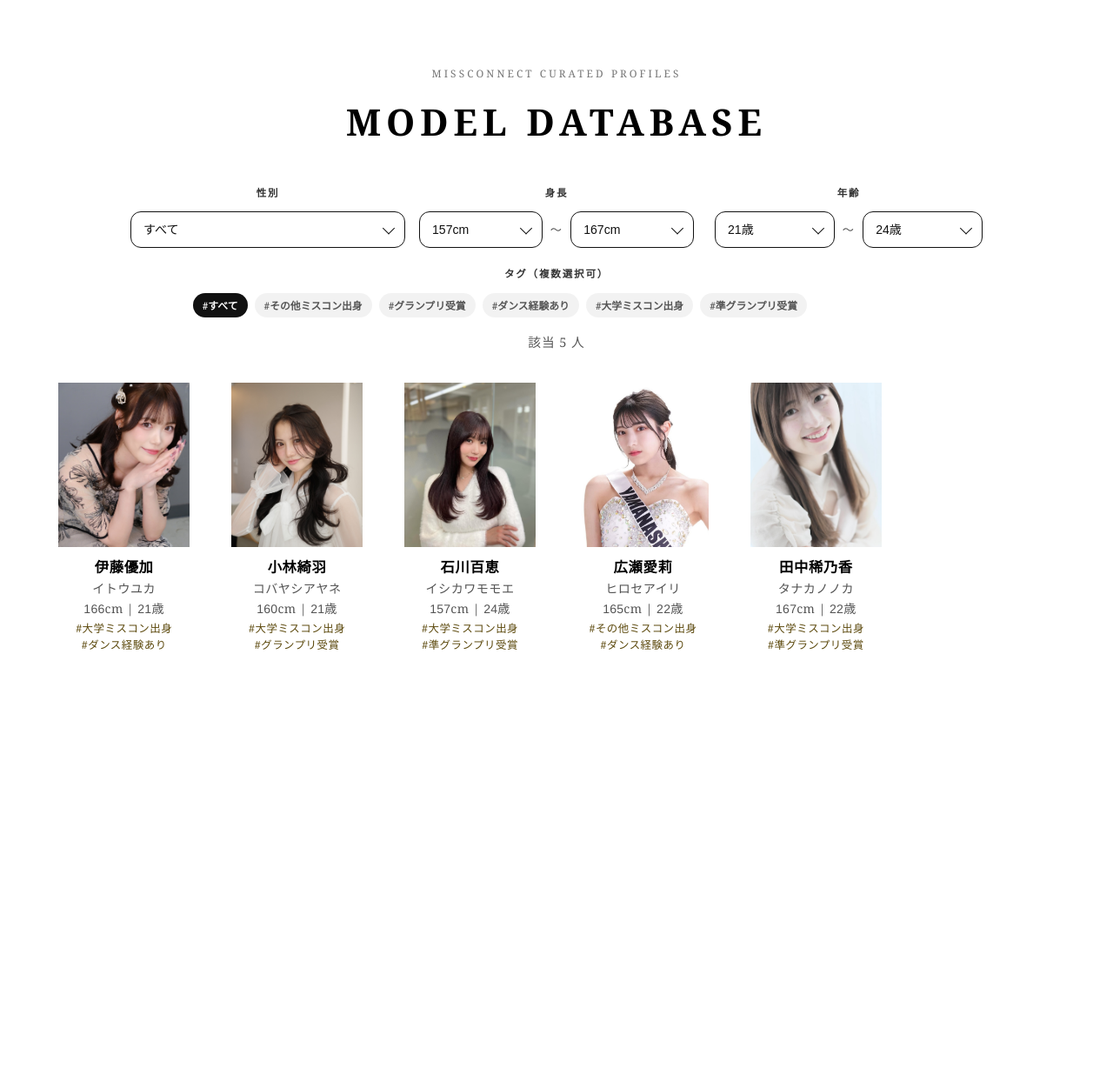
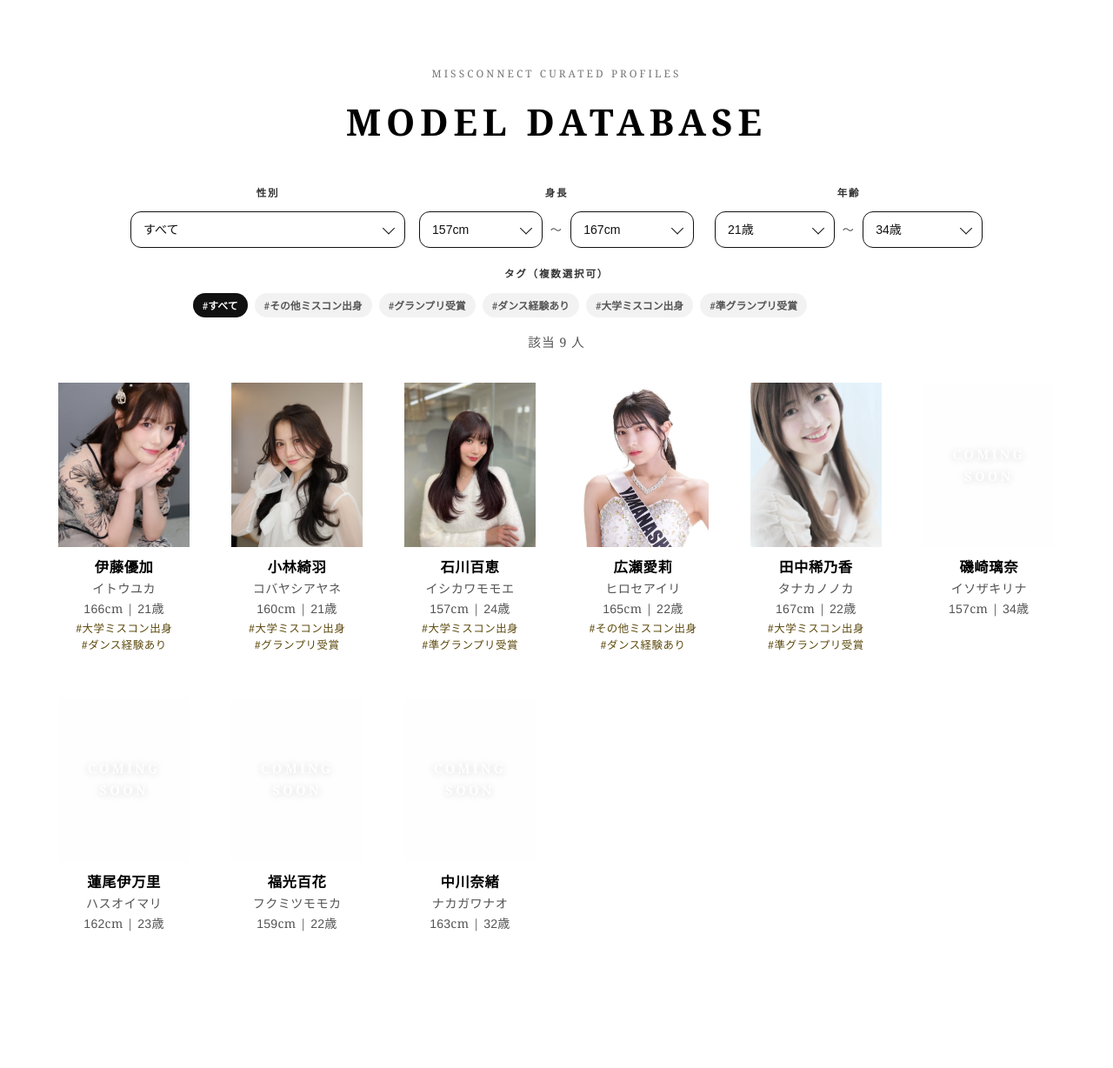
Before and after one commit to tkm-sano/entp, a Jekyll site: the page built from index.md, in a window 1280 px wide. Shown: the whole page at 87% size. Built offline with Jekyll 4.4.1, drawn with Linux system fonts in a browser that asks for light colours; before the commit the page ends 906 px from its top, so only the background shows below that; part of the change alters nothing that is shown.

Commit message:
chore: sync models from spreadsheet and media

```diff
--- a/_data/models.json
+++ b/_data/models.json
@@ -243,5 +243,113 @@
     "instagram_url": "https://www.instagram.com/nonoka_tanaka/",
     "x_url": "https://x.com/nonoka_tanaka",
     "tiktok_url": "https://www.tiktok.com/@nonoka.diary"
+  },
+  {
+    "id": "mc-0010",
+    "layout": "model",
+    "name": "磯崎璃奈",
+    "kana": "イソザキリナ",
+    "gender": "female",
+    "height": 157,
+    "age": 34,
+    "birth_date": "1991-09-17",
+    "university": "なし",
+    "hobby_1": "カフェ巡り、ディズニー、ファッション、海外旅行、美容",
+    "hobby_2": "",
+    "hobby_3": "",
+    "skill_hobby": "カフェ巡り / ディズニー / ファッション / 海外旅行 / 美容",
+    "miss_contest_year": "ミスコン出場者ではない",
+    "tag_1": "",
+    "tag_2": "",
+    "tag_3": "",
+    "profile_tags": [],
+    "filter_tags": [],
+    "tags": [],
+    "images": [],
+    "instagram_username": "ririchan_0917",
+    "instagram_url": "https://www.instagram.com/ririchan_0917/",
+    "x_url": "",
+    "tiktok_url": ""
+  },
+  {
+    "id": "mc-0011",
+    "layout": "model",
+    "name": "蓮尾伊万里",
+    "kana": "ハスオイマリ",
+    "gender": "female",
+    "height": 162,
+    "age": 23,
+    "birth_date": "2002-12-16",
+    "university": "成城大学",
+    "hobby_1": "ドライブ",
+    "hobby_2": "お酒",
+    "hobby_3": "そろばん",
+    "skill_hobby": "ドライブ / お酒 / そろばん",
+    "miss_contest_year": "24年度",
+    "tag_1": "",
+    "tag_2": "",
+    "tag_3": "",
+    "profile_tags": [],
+    "filter_tags": [],
+    "tags": [],
+    "images": [],
+    "instagram_username": "imari_hasuo",
+    "instagram_url": "https://www.instagram.com/imari_hasuo/",
+    "x_url": "https://x.com/imari_hasuo",
+    "tiktok_url": "https://www.tiktok.com/@imari_hasuo"
+  },
+  {
+    "id": "mc-0012",
+    "layout": "model",
+    "name": "福光百花",
+    "kana": "フクミツモモカ",
+    "gender": "female",
+    "height": 159,
+    "age": 22,
+    "birth_date": "2003-12-02",
+    "university": "東京都立大学",
+    "hobby_1": "歌",
+    "hobby_2": "般若心経",
+    "hobby_3": "口喧嘩",
+    "skill_hobby": "歌 / 般若心経 / 口喧嘩",
+    "miss_contest_year": "24年度",
+    "tag_1": "",
+    "tag_2": "",
+    "tag_3": "",
+    "profile_tags": [],
+    "filter_tags": [],
+    "tags": [],
+    "images": [],
+    "instagram_username": "fuku_mitsu46",
+    "instagram_url": "https://www.instagram.com/fuku_mitsu46/",
+    "x_url": "https://x.com/fuku_mityu46",
+    "tiktok_url": ""
+  },
+  {
+    "id": "mc-0013",
+    "layout": "model",
+    "name": "中川奈緒",
+    "kana": "ナカガワナオ",
+    "gender": "female",
+    "height": 163,
+    "age": 32,
+    "birth_date": "1993-06-14",
+    "university": "関西大学卒業",
+    "hobby_1": "ダンス",
+    "hobby_2": "料理",
+    "hobby_3": "ディズニー",
+    "skill_hobby": "ダンス / 料理 / ディズニー",
+    "miss_contest_year": "ミスコン出場者ではない",
+    "tag_1": "",
+    "tag_2": "",
+    "tag_3": "",
+    "profile_tags": [],
+    "filter_tags": [],
+    "tags": [],
+    "images": [],
+    "instagram_username": "x_alice_s2",
+    "instagram_url": "https://www.instagram.com/x_alice_s2/",
+    "x_url": "",
+    "tiktok_url": "https://www.tiktok.com/@x_alice_s2x"
   }
 ]
--- /dev/null
+++ b/_models/mc-0010.md
@@ -0,0 +1,15 @@
+---
+layout: "model"
+name: "磯崎璃奈"
+kana: "イソザキリナ"
+gender: "female"
+height: 157
+age: 34
+birth_date: "1991-09-17"
+university: "なし"
+hobby_1: "カフェ巡り、ディズニー、ファッション、海外旅行、美容"
+skill_hobby: "カフェ巡り / ディズニー / ファッション / 海外旅行 / 美容"
+miss_contest_year: "ミスコン出場者ではない"
+instagram_username: "ririchan_0917"
+instagram_url: "https://www.instagram.com/ririchan_0917/"
+---
--- /dev/null
+++ b/_models/mc-0011.md
@@ -0,0 +1,19 @@
+---
+layout: "model"
+name: "蓮尾伊万里"
+kana: "ハスオイマリ"
+gender: "female"
+height: 162
+age: 23
+birth_date: "2002-12-16"
+university: "成城大学"
+hobby_1: "ドライブ"
+hobby_2: "お酒"
+hobby_3: "そろばん"
+skill_hobby: "ドライブ / お酒 / そろばん"
+miss_contest_year: "24年度"
+instagram_username: "imari_hasuo"
+instagram_url: "https://www.instagram.com/imari_hasuo/"
+x_url: "https://x.com/imari_hasuo"
+tiktok_url: "https://www.tiktok.com/@imari_hasuo"
+---
--- /dev/null
+++ b/_models/mc-0012.md
@@ -0,0 +1,18 @@
+---
+layout: "model"
+name: "福光百花"
+kana: "フクミツモモカ"
+gender: "female"
+height: 159
+age: 22
+birth_date: "2003-12-02"
+university: "東京都立大学"
+hobby_1: "歌"
+hobby_2: "般若心経"
+hobby_3: "口喧嘩"
+skill_hobby: "歌 / 般若心経 / 口喧嘩"
+miss_contest_year: "24年度"
+instagram_username: "fuku_mitsu46"
+instagram_url: "https://www.instagram.com/fuku_mitsu46/"
+x_url: "https://x.com/fuku_mityu46"
+---
--- /dev/null
+++ b/_models/mc-0013.md
@@ -0,0 +1,18 @@
+---
+layout: "model"
+name: "中川奈緒"
+kana: "ナカガワナオ"
+gender: "female"
+height: 163
+age: 32
+birth_date: "1993-06-14"
+university: "関西大学卒業"
+hobby_1: "ダンス"
+hobby_2: "料理"
+hobby_3: "ディズニー"
+skill_hobby: "ダンス / 料理 / ディズニー"
+miss_contest_year: "ミスコン出場者ではない"
+instagram_username: "x_alice_s2"
+instagram_url: "https://www.instagram.com/x_alice_s2/"
+tiktok_url: "https://www.tiktok.com/@x_alice_s2x"
+---
```
Also changed, not shown: 4 other files.
